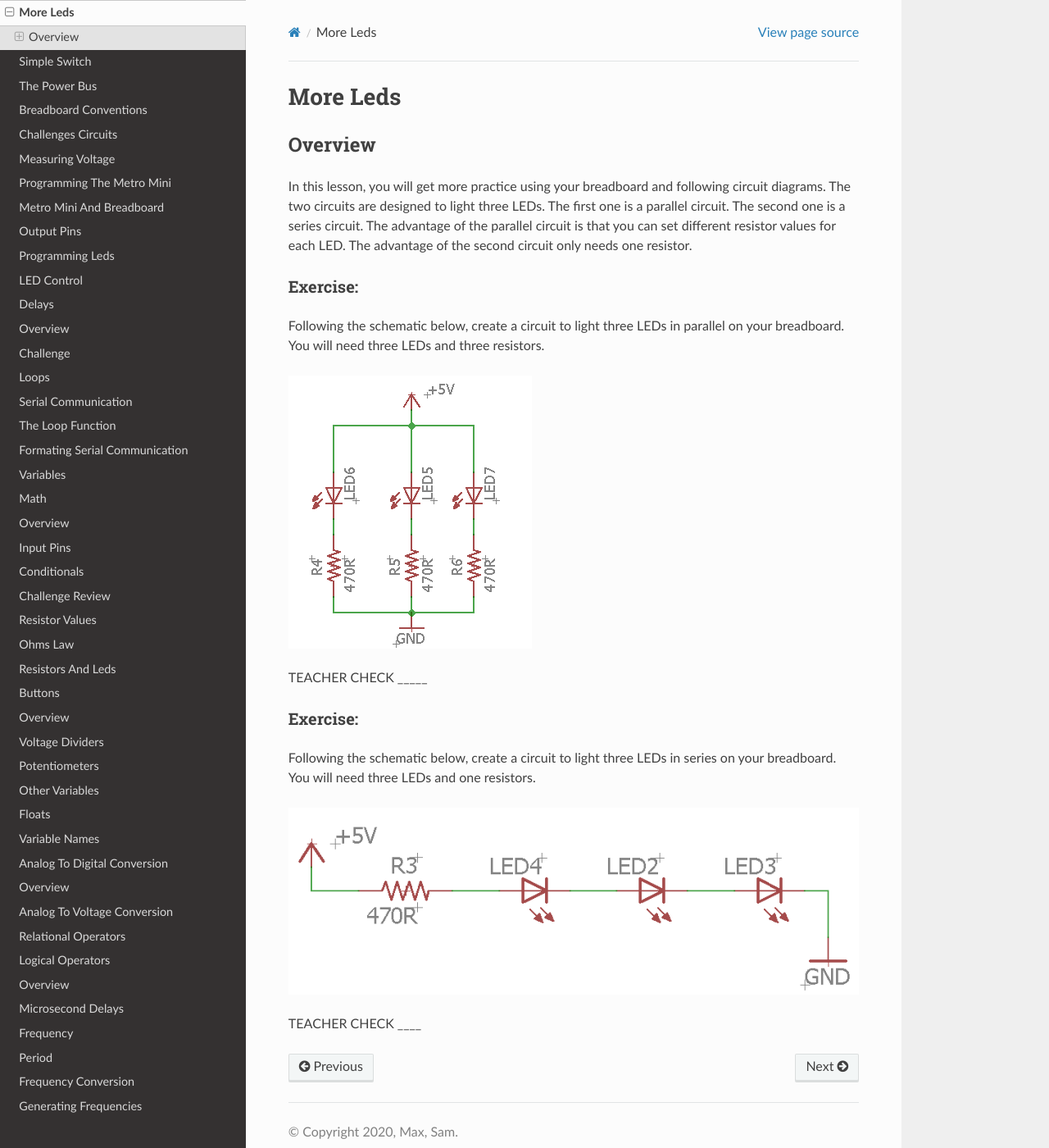
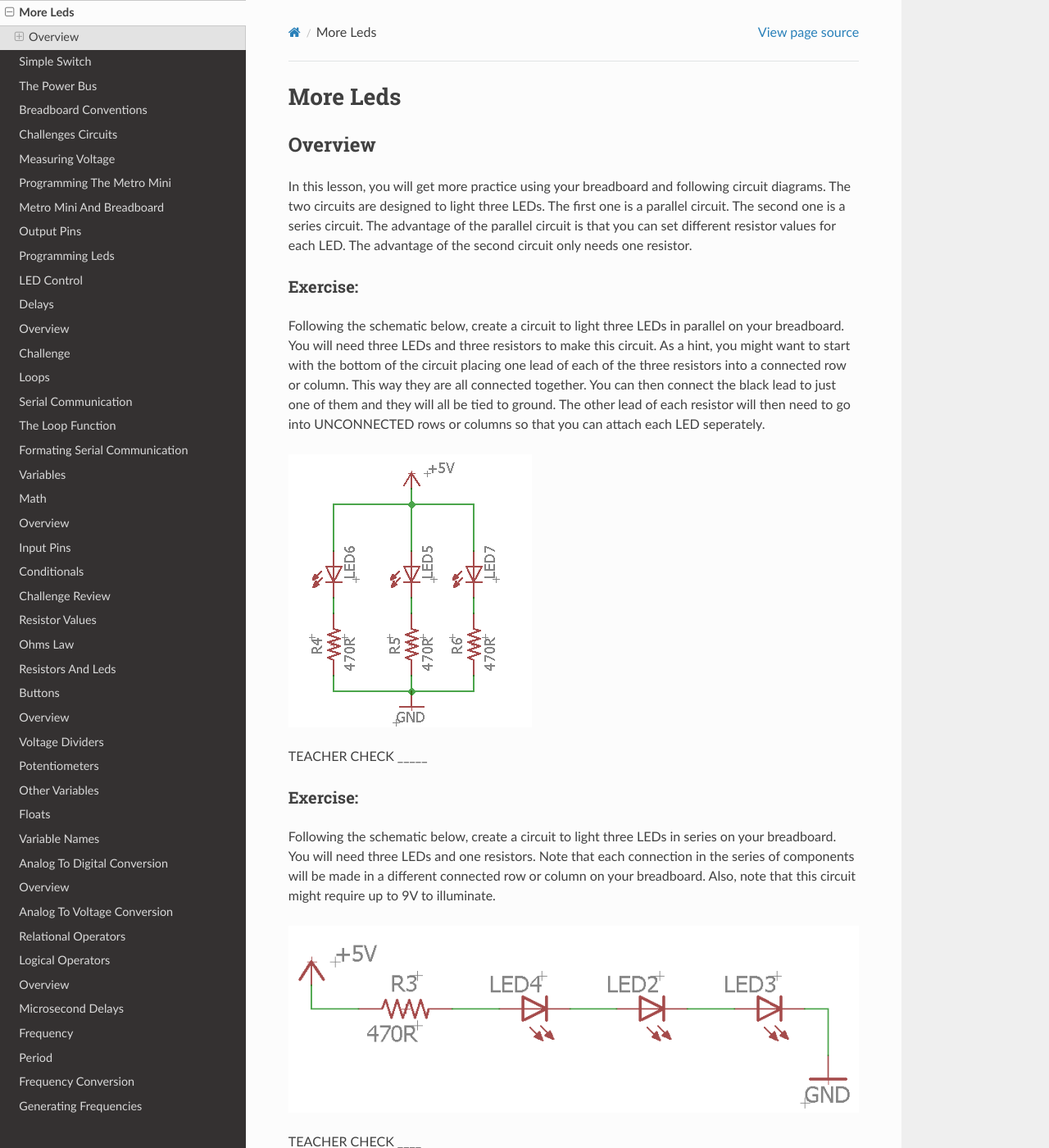
Before and after one commit to maxtkc/mvths-wiki, a Sphinx documentation site: the page built from docs/003-more-leds.rst, in a window 1280 px wide and 1400 px high. Shown: the whole window at 82% size. Built offline with Sphinx 7.4.7 and the Read the Docs theme 2.0.0, drawn with Linux system fonts in a browser that asks for light colours; pages that are not in the unit, such as notebooks, are missing from menus.

Commit message:
Update 003-more-leds.rst

```diff
--- a/docs/003-more-leds.rst
+++ b/docs/003-more-leds.rst
@@ -9,7 +9,7 @@ In this lesson, you will get more practice using your breadboard and following c
 Exercise:
 ~~~~~~~~~
 
-Following the schematic below, create a circuit to light three LEDs in parallel on your breadboard. You will need three LEDs and three resistors.
+Following the schematic below, create a circuit to light three LEDs in parallel on your breadboard. You will need three LEDs and three resistors to make this circuit. As a hint, you might want to start with the bottom of the circuit placing one lead of each of the three resistors into a connected row or column. This way they are all connected together. You can then connect the black lead to just one of them and they will all be tied to ground. The other lead of each resistor will then need to go into UNCONNECTED rows or columns so that you can attach each LED seperately.
 
 .. figure:: images/image90.png
    :alt:
@@ -19,7 +19,7 @@ TEACHER CHECK \_\_\_\_\_
 Exercise:
 ~~~~~~~~~
 
-Following the schematic below, create a circuit to light three LEDs in series on your breadboard. You will need three LEDs and one resistors.
+Following the schematic below, create a circuit to light three LEDs in series on your breadboard. You will need three LEDs and one resistors. Note that each connection in the series of components will be made in a different connected row or column on your breadboard. Also, note that this circuit might require up to 9V to illuminate.
 
 .. figure:: images/image23.png
    :alt:
```
